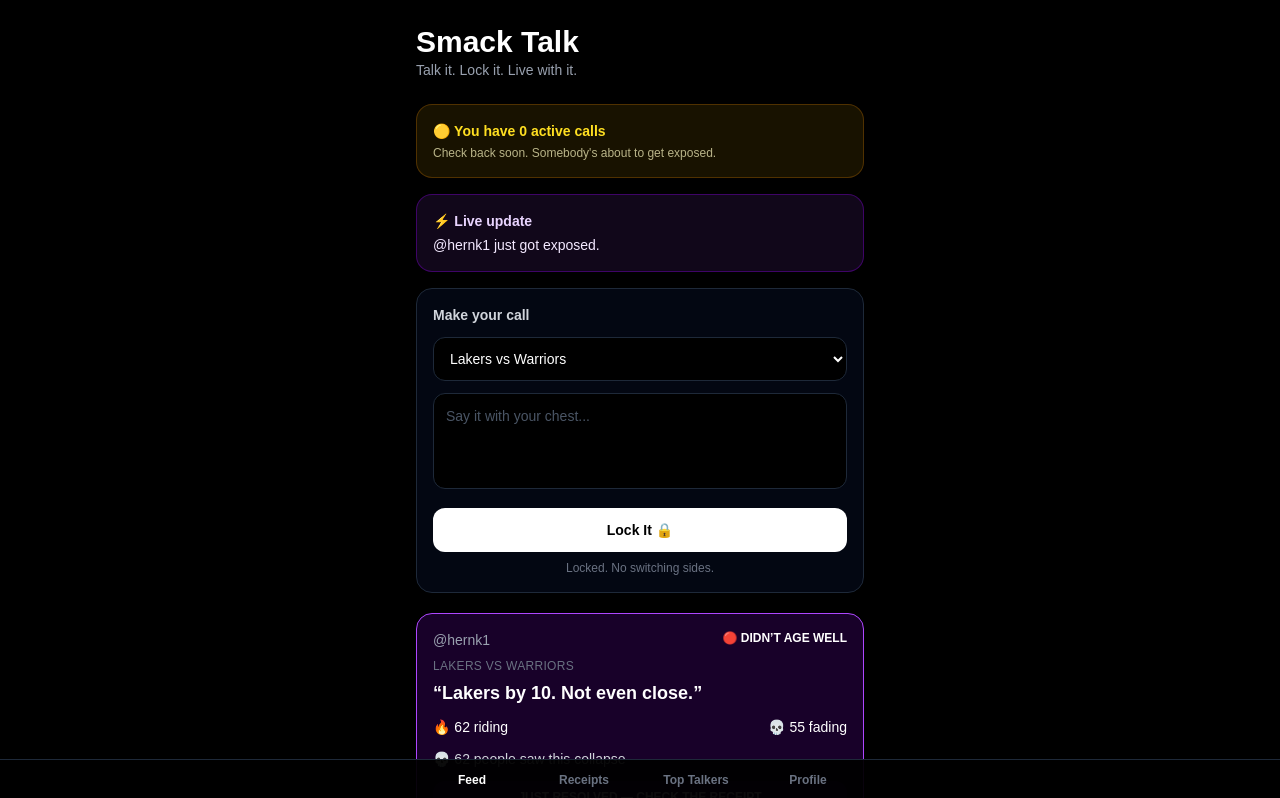
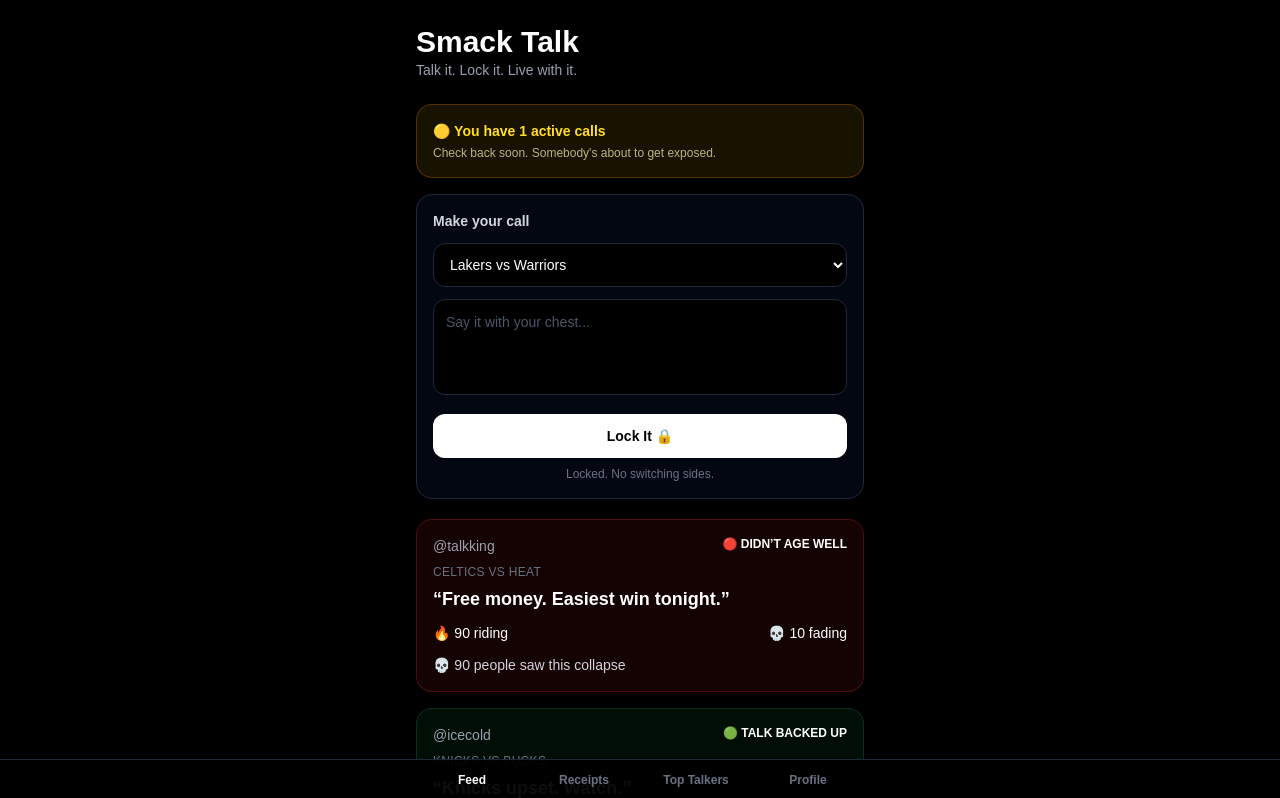
Before and after one commit to hernk1-ai/smack-talk, a Next.js app: page / in a window 1280 px wide. Shown: the top 798 px of the page. Built offline with nearby package versions, Linux system fonts and the light colour scheme.

Commit message:
add auto-result simulation

```diff
--- a/app/page.tsx
+++ b/app/page.tsx
@@ -121,20 +121,38 @@ export default function Home() {
   const [gameText, setGameText] = useState("Lakers vs Warriors");
   const [lastUpdate, setLastUpdate] = useState("");
 
-  useEffect(() => {
+useEffect(() => {
   const timer = setInterval(() => {
     setPosts((prev) => {
-      const firstLivePost = prev.find((post) => post.status === "live");
+      const livePosts = prev.filter((post) => post.status === "live");
 
-      if (!firstLivePost) return prev;
+      if (livePosts.length === 0) return prev;
 
-      setLastUpdate(`${firstLivePost.user} just got exposed.`);
+      // Only resolve occasionally (30% chance)
+      if (Math.random() > 0.3) {
+        return prev.map((post) => ({
+          ...post,
+          minutesAgo: post.minutesAgo + 1,
+          justResolved: false,
+        }));
+      }
+
+      const postToResolve =
+        livePosts[Math.floor(Math.random() * livePosts.length)];
+
+      const result: Status = Math.random() > 0.5 ? "won" : "lost";
+
+      setLastUpdate(
+        result === "won"
+          ? `${postToResolve.user} just backed up their talk.`
+          : `${postToResolve.user} just got exposed.`,
+      );
 
       return prev.map((post) =>
-        post.id === firstLivePost.id
+        post.id === postToResolve.id
           ? {
               ...post,
-              status: "lost",
+              status: result,
               minutesAgo: 0,
               justResolved: true,
             }
@@ -145,7 +163,7 @@ export default function Home() {
             },
       );
     });
-  }, 3000);
+  }, 9000);
 
   return () => clearInterval(timer);
 }, []);
```
